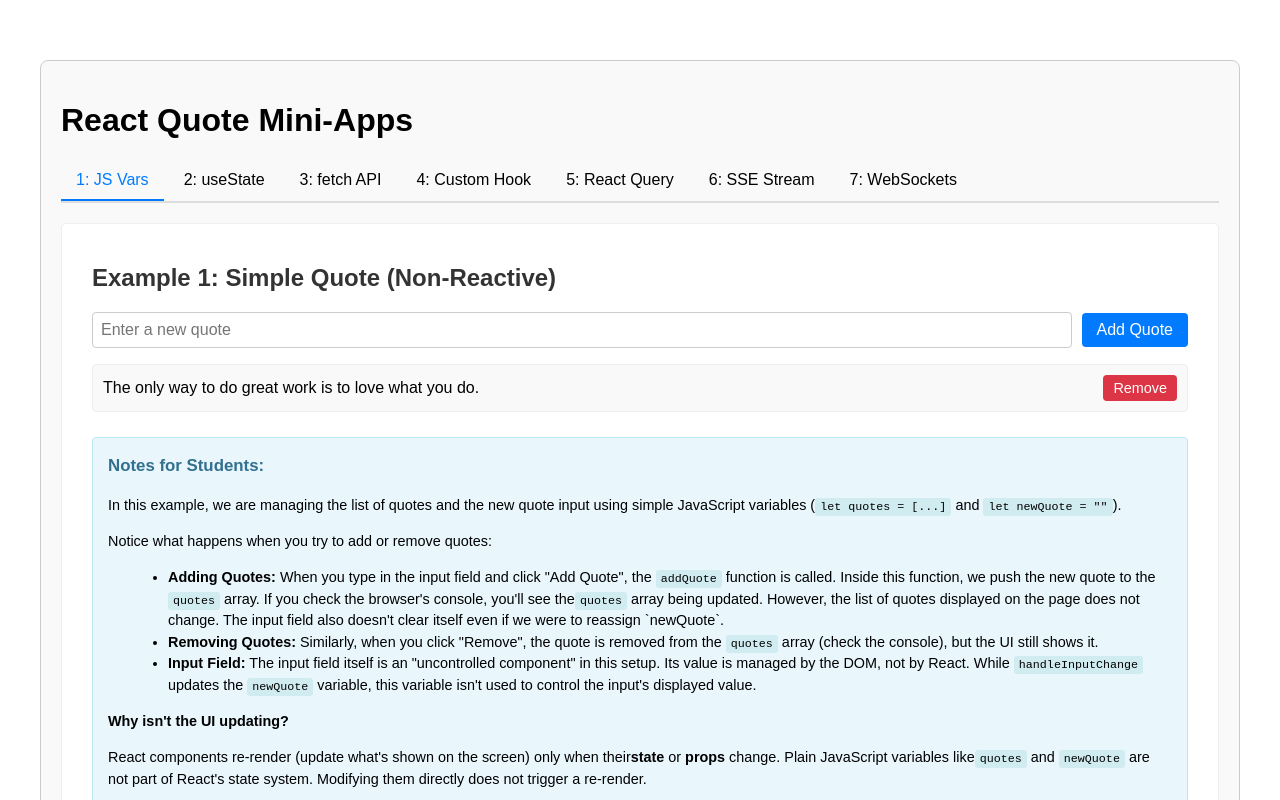
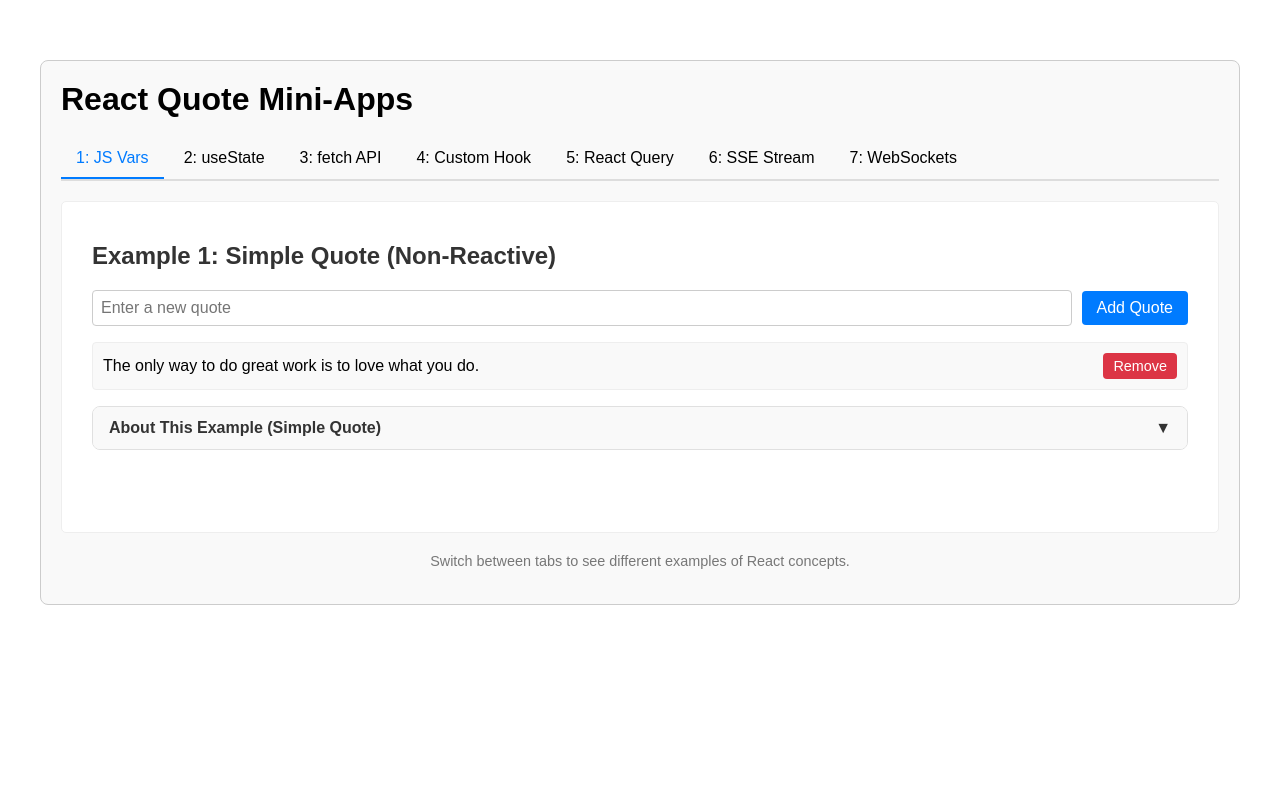
Before and after one commit to hari/advanced-web-technology, a React (Vite) app in the folder frontend/react-intro/: page / in a window 1280 px wide. Shown: the top 800 px of the page. Built offline with nearby package versions, Linux system fonts and the light colour scheme.

Commit message:
refactor notes

```diff
--- a/frontend/react-intro/src/App.css
+++ b/frontend/react-intro/src/App.css
@@ -168,30 +168,33 @@
   cursor: not-allowed;
 }
 
-.student-notes {
-  margin-top: 25px;
+.notes-content {
   padding: 15px;
   background-color: #e9f7fd;
-  border: 1px solid #bce8f1;
-  border-radius: 4px;
   font-size: 0.9em;
   line-height: 1.5;
 }
 
-.student-notes h3 {
+.notes-content p:first-child,
+.app-container h1,
+.example-container h2 {
+  margin-top: 0;
+}
+
+.notes-content h3 {
   margin-top: 0;
   color: #31708f;
 }
 
-.student-notes code {
+.notes-content code {
   background-color: #d1ecf1;
   padding: 2px 5px;
   border-radius: 3px;
   font-family: monospace;
 }
 
-.student-notes ul,
-.student-notes ol {
+.notes-content ul,
+.notes-content ol {
   margin-left: 20px;
 }
 
--- /dev/null
+++ b/frontend/react-intro/src/components/Notes.jsx
@@ -0,0 +1,44 @@
+import React, { useState } from 'react';
+
+const Notes = ({ title = 'Student Notes', children }) => {
+  const [isExpanded, setIsExpanded] = useState(false);
+
+  const toggleExpand = () => {
+    setIsExpanded(!isExpanded);
+  };
+
+  return (
+    <div
+      style={{
+        border: '1px solid #e0e0e0',
+        borderRadius: '8px',
+        overflow: 'hidden',
+      }}
+    >
+      <button
+        onClick={toggleExpand}
+        style={{
+          background: '#f9f9f9',
+          border: 'none',
+          borderBottom: isExpanded ? '1px solid #e0e0e0' : 'none',
+          color: '#333',
+          cursor: 'pointer',
+          padding: '12px 16px',
+          textAlign: 'left',
+          width: '100%',
+          fontSize: '16px',
+          fontWeight: 'bold',
+          display: 'flex',
+          justifyContent: 'space-between',
+          alignItems: 'center',
+        }}
+      >
+        {title}
+        <span>{isExpanded ? '▲' : '▼'}</span>
+      </button>
+      {isExpanded && <div className="notes-content">{children}</div>}
+    </div>
+  );
+};
+
+export default Notes;
--- a/frontend/react-intro/src/components/Quote.jsx
+++ b/frontend/react-intro/src/components/Quote.jsx
@@ -1,3 +1,4 @@
+import Notes from './Notes';
 // This example demonstrates that React doesn't automatically
 // re-render when a plain JavaScript variable is updated.
 
@@ -60,8 +61,7 @@
       </ul>
       {quotes.length === 0 && <p>No quotes yet. Add one!</p>}
 
-      <div className="student-notes">
-        <h3>Notes for Students:</h3>
+      <Notes title="About This Example (Simple Quote)">
         <p>
           In this example, we are managing the list of quotes and the new quote
           input using simple JavaScript variables (
@@ -115,7 +115,7 @@
           <code>console.log</code> messages showing that the JavaScript
           variables *are* indeed changing, even though the UI isn't.
         </p>
-      </div>
+      </Notes>
     </div>
   );
 }
--- a/frontend/react-intro/src/components/QuoteCustomHook.jsx
+++ b/frontend/react-intro/src/components/QuoteCustomHook.jsx
@@ -1,5 +1,6 @@
 import { useState } from 'react';
 import { useQuotesApi } from '../hooks/useQuotesApi';
+import Notes from './Notes';
 
 export default function QuoteCustomHook() {
   const { quotes, isLoading, error, addQuote, removeQuote, fetchQuotes } =
@@ -79,8 +80,7 @@
         ))}
       </ul>
 
-      <div className="student-notes">
-        <h3>Notes for Students:</h3>
+      <Notes title="About This Example (Custom Hook)">
         <p>
           In this example, we've taken the data fetching logic, loading state
           management, and error handling from Example 3 and encapsulated it into
@@ -172,7 +172,7 @@
           sharing logic. As applications grow, they become invaluable for
           keeping code DRY (Don't Repeat Yourself) and maintainable.
         </p>
-      </div>
+      </Notes>
     </div>
   );
 }
--- a/frontend/react-intro/src/components/QuoteReactQuery.jsx
+++ b/frontend/react-intro/src/components/QuoteReactQuery.jsx
@@ -1,5 +1,6 @@
 import { useState } from 'react';
 import { useQuery, useMutation, useQueryClient } from '@tanstack/react-query';
+import Notes from './Notes';
 
 const API_URL = 'http://localhost:4444/quotes';
 
@@ -94,7 +95,9 @@
   const removeMutation = useMutation({
     mutationFn: removeQuoteRequest,
     onMutate: async (id) => {
-      if (!withOptimisticUpdates) return;
+      if (!withOptimisticUpdates) {
+        return;
+      }
 
       // Cancel any outgoing refetches
       await queryClient.cancelQueries({ queryKey: ['quotes'] });
@@ -125,11 +128,15 @@
 
   function handleInputChange(event) {
     setNewQuoteText(event.target.value);
-    if (addMutation.isError) addMutation.reset();
+    if (addMutation.isError) {
+      addMutation.reset();
+    }
   }
 
   function handleAddQuote() {
-    if (newQuoteText.trim() === '') return;
+    if (newQuoteText.trim() === '') {
+      return;
+    }
     addMutation.mutate(newQuoteText);
     setNewQuoteText('');
   }
@@ -223,8 +230,7 @@
         ))}
       </ul>
 
-      <div className="student-notes">
-        <h3>Notes for Students:</h3>
+      <Notes title="About This Example (React Query)">
         <p>
           This example replaces our custom <code>useQuotesApi</code> hook with{' '}
           <strong>React Query</strong> (now TanStack Query), a powerful library
@@ -370,7 +376,7 @@
             <code>QueryClientProvider</code>!
           </strong>
         </p>
-      </div>
+      </Notes>
     </div>
   );
 }
--- a/frontend/react-intro/src/components/QuoteRest.jsx
+++ b/frontend/react-intro/src/components/QuoteRest.jsx
@@ -1,4 +1,5 @@
 import { useState, useEffect, useCallback } from 'react';
+import Notes from './Notes';
 
 const API_URL = 'http://localhost:4444/quotes';
 const POLLING_INTERVAL = 2000; // 2 seconds
@@ -146,8 +147,7 @@
         ))}
       </ul>
 
-      <div className="student-notes">
-        <h3>Notes for Students:</h3>
+      <Notes title="About This Example (REST API)">
         <p>
           This example demonstrates fetching data from a backend API and sending
           data to it. We're using the browser's built-in <code>fetch</code> API.
@@ -242,7 +242,7 @@
           <code>fetch</code>. The complexity increases with the need to handle
           network latency, loading states, and potential errors.
         </p>
-      </div>
+      </Notes>
     </div>
   );
 }
--- a/frontend/react-intro/src/components/QuoteSocket.jsx
+++ b/frontend/react-intro/src/components/QuoteSocket.jsx
@@ -1,5 +1,6 @@
 import { useState, useEffect } from 'react';
 import io from 'socket.io-client';
+import Notes from './Notes';
 
 const SOCKET_URL = 'http://localhost:4444'; // For Socket.IO connection
 
@@ -152,8 +153,7 @@
       </ul>
       {quotes.length === 0 && !isLoading && <p>No quotes yet. Add one!</p>}
 
-      <div className="student-notes">
-        <h3>Notes for Students:</h3>
+      <Notes title="About This Example (WebSockets)">
         <p>
           This example demonstrates real-time, bi-directional communication
           using WebSockets via the Socket.IO library.
@@ -285,7 +285,7 @@
           Open this example in multiple browser windows. Adding or removing a
           quote in one should reflect in all others nearly instantly.
         </p>
-      </div>
+      </Notes>
     </div>
   );
 }
--- a/frontend/react-intro/src/components/QuoteState.jsx
+++ b/frontend/react-intro/src/components/QuoteState.jsx
@@ -1,4 +1,5 @@
 import { useState } from 'react';
+import Notes from './Notes';
 
 export default function QuoteState() {
   const [quotes, setQuotes] = useState(['State makes React reactive!']);
@@ -54,8 +55,7 @@
       </ul>
       {quotes.length === 0 && <p>No quotes yet. Add one using state!</p>}
 
-      <div className="student-notes">
-        <h3>Notes for Students:</h3>
+      <Notes title="About This Example (useState)">
         <p>
           This example introduces the <code>useState</code> hook, a fundamental
           part of React for managing component state.
@@ -114,7 +114,7 @@
           This is the foundation of building interactive user interfaces in
           React.
         </p>
-      </div>
+      </Notes>
     </div>
   );
 }
--- a/frontend/react-intro/src/components/QuoteStream.jsx
+++ b/frontend/react-intro/src/components/QuoteStream.jsx
@@ -1,4 +1,5 @@
 import { useState, useEffect, useCallback } from 'react';
+import Notes from './Notes';
 
 const API_URL = 'http://localhost:4444/quotes';
 
@@ -183,8 +184,7 @@
       </ul>
       {quotes.length === 0 && !isLoading && <p>No quotes yet. Add one!</p>}
 
-      <div className="student-notes">
-        <h3>Notes for Students:</h3>
+      <Notes title="About This Example (HTTP Streaming/SSE)">
         <p>
           This example demonstrates real-time updates using HTTP Streaming,
           specifically Server-Sent Events (SSE). The backend has a{' '}
@@ -244,7 +244,8 @@
                 <code>Connection: keep-alive</code>).
               </li>
               <li>
-                It keeps a list of connected clients (<code>sseClients</code>).
+                It keeps a list of connected clients (<code>sseClients</code>
+                ).
               </li>
               <li>
                 When a new quote is POSTed to <code>/quotes</code>, the backend
@@ -299,7 +300,7 @@
           synchronization. For two-way (duplex) communication, WebSockets (shown
           in the next example) are typically used.
         </p>
-      </div>
+      </Notes>
     </div>
   );
 }
```
